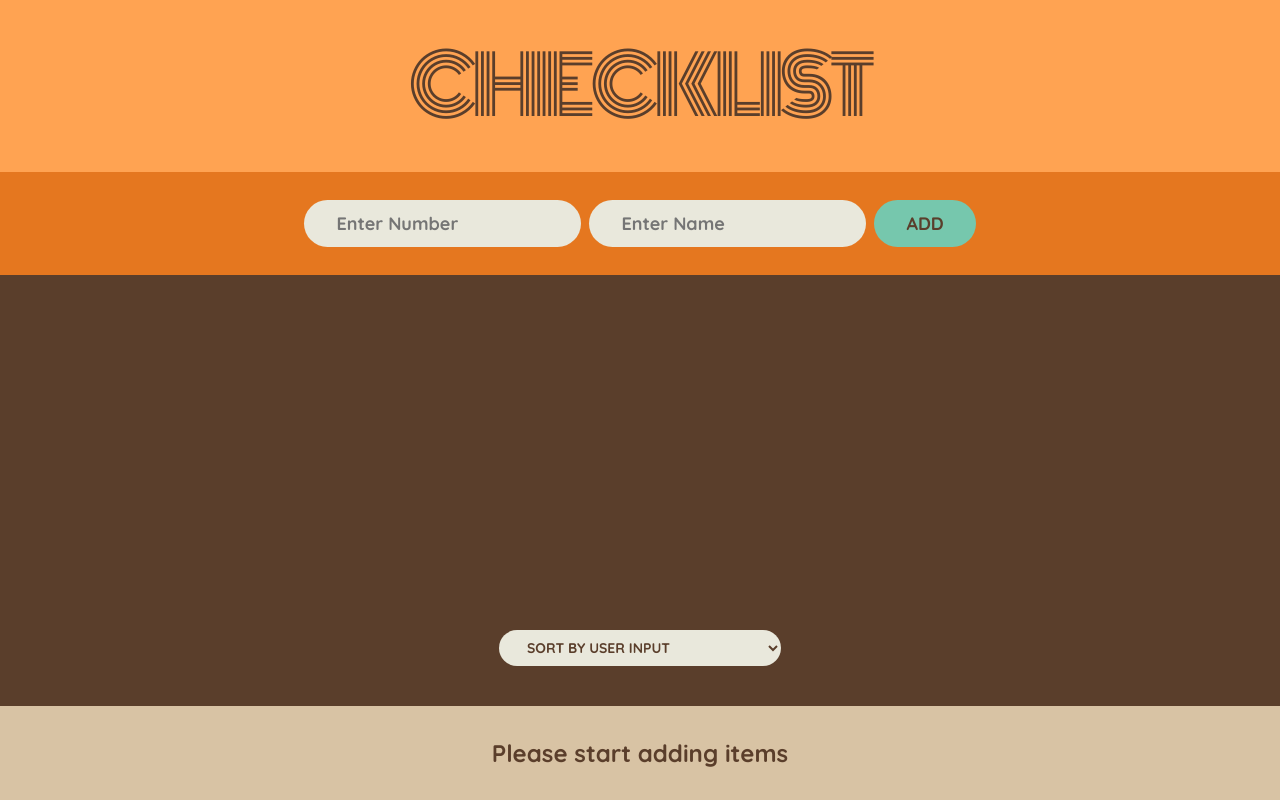
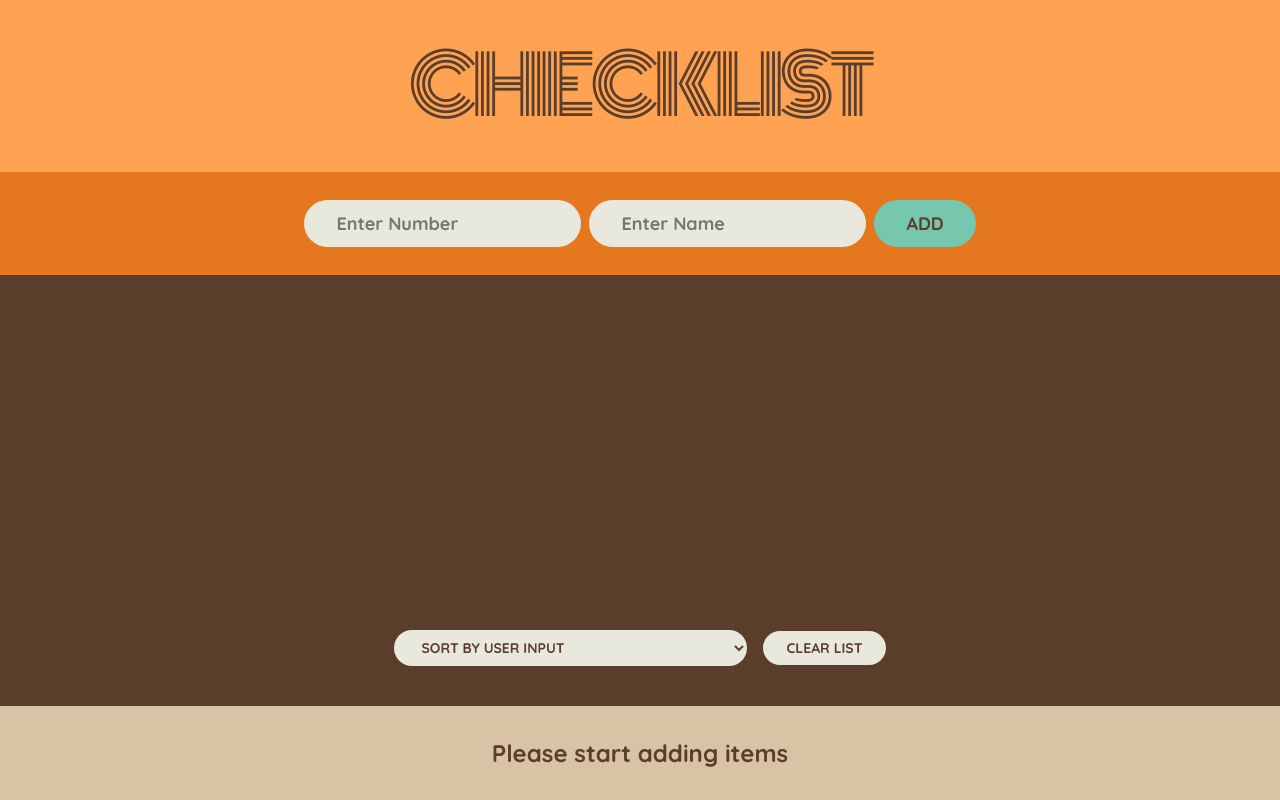
Before and after one commit to muhammaddahmadd/travel-checklist, a React (Create React App) app: page / in a window 1280 px wide. Built offline with nearby package versions, Linux system fonts and the light colour scheme.

Commit message:
Fixed the sorting functinality

```diff
--- a/src/App-original.js
+++ b/src/App-original.js
@@ -11,6 +11,15 @@ function App() {
         item.id === id ? { ...item, packed: !item.packed } : item
       )
     );
+  }
+
+  function handleClear(){
+    const answer = prompt("Are you sure you want to clear the list: Y/N")
+    console.log(answer)
+    if(answer.toLocaleLowerCase() ===  "y"){
+      setItem([])
+    }
+    console.log("clicking..")
   }
 
   const totalItems = items.reduce((x, y) => x + Number(y.num), 0);
@@ -49,7 +58,7 @@ function App() {
     <div className="app">
       <Logo />
       <Form onSubmit={handleSubmission} name={name} num={num} onAddNum={handleNum} onAddName={handleName} />
-      <PackagingList items={items} onDel={handleDel} onToggleItem={itemPacked} />
+      <PackagingList items={items} onDel={handleDel} onToggleItem={itemPacked} onClear={handleClear} />
       <Footer total={totalItems} totalPackedItems={totalPackedItems} />
     </div>
   );
@@ -73,7 +82,7 @@ function Form({ onSubmit, onAddName, onAddNum, num, name }) {
   );
 }
 
-function PackagingList({ items, onDel, onToggleItem }) {
+function PackagingList({ items, onDel, onToggleItem, onClear }) {
 
   const [sortBy, setSortBy] = useState("input");
 
@@ -82,12 +91,16 @@ function PackagingList({ items, onDel, onToggleItem }) {
   }
 
   let sortedItems;
-  if (sortBy === "input") sortedItems=items
+  if (sortBy === "input") sortedItems=items;
+  if (sortBy === "num-asc") sortedItems = items.slice().sort((a, b) => Number(a.num) - Number(b.num));
+   if (sortBy === "num-desc") sortedItems = items.slice().sort((a, b) => Number(b.num) - Number(a.num));
+  if (sortBy === "name") sortedItems = items.slice().sort((a, b) => a.name.toLocaleLowerCase().localeCompare(b.name.toLocaleLowerCase()));
+  if (sortBy === "packed") sortedItems = items.slice().sort((a, b) => Number(a.packed) - Number(b.packed));
 
   return (
     <div className="list">
     <ul>
-      {items.map(item => (
+        {sortedItems.map(item => (
         <List
           name={item.name}
           packed={item.packed}
@@ -103,10 +116,12 @@ function PackagingList({ items, onDel, onToggleItem }) {
       <div className="actions">
       <select onChange={handleSorting}>
         <option value="input">sort by user input</option>
-          <option value="num">sort by quantity</option>
+          <option value="num-asc">sort by quantity (Ascending order)</option>
+          <option value="num-desc">sort by quantity (Descending order)</option>
           <option value="name">sort by alphabetical order</option>
           <option value="packed">sort by packed</option>
       </select>
+        <button onClick={onClear} disabled={items.length <= 0}>Clear List</button>
       </div>
 
     </div>
```
